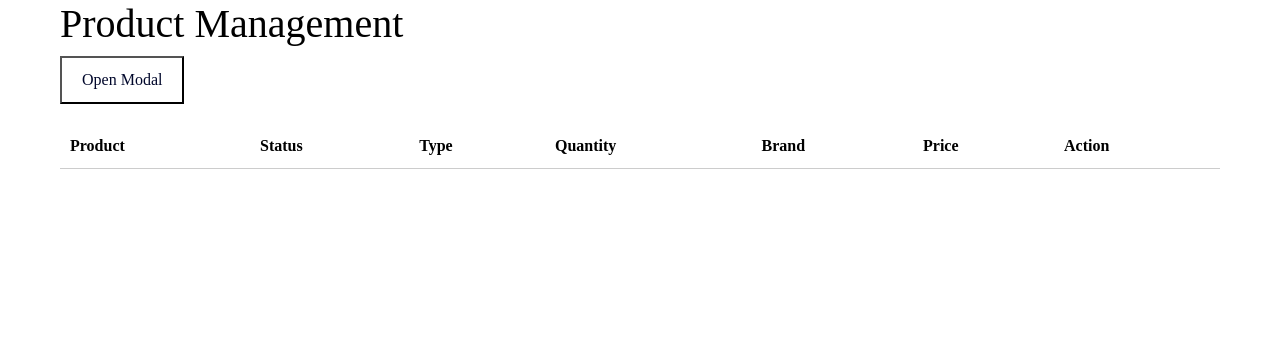
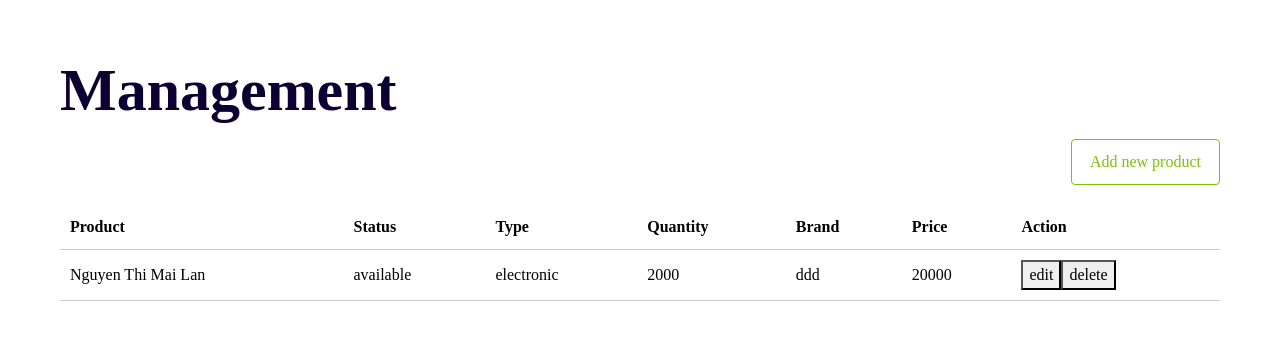
Before and after one commit to Lanng21/pactice-react-training, a React (Vite) app: page / in a window 1280 px wide. Shown: the top 340 px of the page. Built offline with nearby package versions, Linux system fonts and the light colour scheme; data requests are answered from the project's data file.

Commit message:
implement crud product

```diff
--- a/db.json
+++ b/db.json
@@ -1,3 +1,14 @@
 {
-  "products": []
+  "products": [
+    {
+      "name": "Nguyen  Thi  Mai Lan",
+      "quantity": "2000",
+      "price": "20000",
+      "status": "available",
+      "type": "electronic",
+      "brand": "ddd",
+      "brandImage": "",
+      "id": 1693128399752
+    }
+  ]
 }
--- a/package.json
+++ b/package.json
@@ -10,12 +10,14 @@
     "prepare": "husky install"
   },
   "dependencies": {
+    "@reduxjs/toolkit": "^1.9.5",
     "@vitejs/plugin-react": "^2.2.0",
     "axios": "^1.4.0",
     "bootstrap": "^5.2.2",
     "react": "^18.2.0",
     "react-bootstrap": "^2.5.0",
     "react-dom": "^18.2.0",
+    "react-redux": "^8.1.2",
     "react-router-dom": "^6.4.3",
     "vite": "^3.2.0"
   },
--- a/src/components/Table/index.tsx
+++ b/src/components/Table/index.tsx
@@ -1,34 +1,34 @@
-import React from 'react';
+import React, { memo } from 'react';
+// types
 import { IProduct } from '../../types/Product';
 
-interface TableProps {
-  products: IProduct[];
+interface Column {
+  key: string;
+  header: string;
+  render: (data: IProduct) => React.ReactNode;
 }
 
-function Table({ products }: TableProps) {
+interface TableProps {
+  columns: Column[];
+  data: IProduct[];
+}
+
+function Table({ columns, data }: TableProps) {
   return (
     <table>
       <thead>
         <tr>
-          <th>Product</th>
-          <th>Status</th>
-          <th>Type</th>
-          <th>Quantity</th>
-          <th>Brand</th>
-          <th>Price</th>
-          <th>Action</th>
+          {columns.map((column) => (
+            <th key={column.key}>{column.header}</th>
+          ))}
         </tr>
       </thead>
       <tbody>
-        {products.map((product) => (
-          <tr key={product.id}>
-            <td>{product.name}</td>
-            <td>{product.quantity}</td>
-            <td>{product.price}</td>
-            <td>{product.status}</td>
-            <td>{product.type}</td>
-            <td>{product.brand}</td>
-            <td>{product.brandImage}</td>
+        {data.map((row) => (
+          <tr key={row.id}>
+            {columns.map((column) => (
+              <td key={column.key}>{column.render(row)}</td>
+            ))}
           </tr>
         ))}
       </tbody>
@@ -36,4 +36,4 @@ function Table({ products }: TableProps) {
   );
 }
 
-export default Table;
+export default memo(Table);
--- a/src/main.tsx
+++ b/src/main.tsx
@@ -1,11 +1,15 @@
 import React from 'react';
 import ReactDOM from 'react-dom/client';
+import { Provider } from 'react-redux';
+import store from './store/product/store';
 import App from './App';
 import 'bootstrap/dist/css/bootstrap.min.css';
 import './stylesheets/main.scss';
 
 ReactDOM.createRoot(document.getElementById('root') as HTMLElement).render(
   <React.StrictMode>
-    <App />
+    <Provider store={store}>
+      <App />
+    </Provider>
   </React.StrictMode>,
 );
--- a/src/pages/Home/index.tsx
+++ b/src/pages/Home/index.tsx
@@ -1,14 +1,44 @@
-import React, { useState } from 'react';
+import React, { useState, useEffect } from 'react';
+import { useDispatch, useSelector } from 'react-redux';
+// store
+import {
+  setProducts,
+  addProduct,
+  deleteProduct,
+  updateProduct,
+} from '../../store/product/productSlice';
+import {
+  fetchProducts,
+  createProduct,
+  deleteProductFromServer,
+  updateProductOnServer,
+} from '../../store/product/api';
+import { RootState } from '../../store/product/store';
+import { IProduct } from '../../types/Product';
+
 // components
 import ModalForm from '../../components/Form';
 import Button from '../../components/Button';
-// types
-import { IProduct } from '../../types/Product';
 import Table from '../../components/Table';
 
 function Home() {
+  const dispatch = useDispatch();
+  const products = useSelector((state: RootState) => state.products);
+
   const [isModalOpen, setIsModalOpen] = useState(false);
-  const [products, setProducts] = useState<IProduct[]>([]);
+  const [selectedProduct, setSelectedProduct] = useState<IProduct | null>(null);
+
+  useEffect(() => {
+    async function fetchData() {
+      try {
+        const productsData: IProduct[] = await fetchProducts();
+        dispatch(setProducts(productsData));
+      } catch (error) {
+        throw new Error('Failed to fetch products');
+      }
+    }
+    fetchData();
+  }, [dispatch]);
 
   const openModal = () => {
     setIsModalOpen(true);
@@ -16,26 +46,115 @@ function Home() {
 
   const closeModal = () => {
     setIsModalOpen(false);
+    setSelectedProduct(null);
   };
 
-  const handleSubmit = (formData: IProduct) => {
-    const newProduct = {
-      ...formData,
-      id: Date.now(),
-    };
-    setProducts((prevProducts) => [...prevProducts, newProduct]);
+  const handleSubmit = async (formData: IProduct) => {
+    if (selectedProduct) {
+      try {
+        const updatedProduct: IProduct = {
+          ...selectedProduct,
+          ...formData,
+        };
+        await updateProductOnServer(updatedProduct);
+        dispatch(updateProduct(updatedProduct));
+      } catch (error) {
+        throw new Error('Failed to update product');
+      }
+    } else {
+      try {
+        const newProduct: IProduct = {
+          ...formData,
+          id: Date.now(),
+        };
+        await createProduct(newProduct);
+        dispatch(addProduct(newProduct));
+      } catch (error) {
+        throw new Error('Failed to create product');
+      }
+    }
+    closeModal();
   };
+
+  const handleEdit = (product: IProduct) => {
+    setSelectedProduct(product);
+    setIsModalOpen(true);
+  };
+
+  const handleDelete = async (productId: number) => {
+    try {
+      await deleteProductFromServer(productId);
+      dispatch(deleteProduct(productId));
+    } catch (error) {
+      throw new Error('Failed to delete product');
+    }
+  };
+
+  const columns = [
+    {
+      key: 'name',
+      header: 'Product',
+      render: (product: IProduct) => product.name,
+    },
+    {
+      key: 'status',
+      header: 'Status',
+      render: (product: IProduct) => product.status,
+    },
+    {
+      key: 'type',
+      header: 'Type',
+      render: (product: IProduct) => product.type,
+    },
+    {
+      key: 'quantity',
+      header: 'Quantity',
+      render: (product: IProduct) => product.quantity,
+    },
+    {
+      key: 'brand',
+      header: 'Brand',
+      render: (product: IProduct) => product.brand,
+    },
+    {
+      key: 'price',
+      header: 'Price',
+      render: (product: IProduct) => product.price,
+    },
+    {
+      key: 'action',
+      header: 'Action',
+      render: (product: IProduct) => (
+        <div className="action-buttons">
+          <button type="button" onClick={() => handleEdit(product)}>
+            edit
+          </button>
+          <button type="button" onClick={() => handleDelete(product.id)}>
+            delete
+          </button>
+        </div>
+      ),
+    },
+  ];
 
   return (
     <div className="container">
-      <h1>Product Management</h1>
-      <Button onClick={openModal}>Open Modal</Button>
+      <h1>Management</h1>
+      <div className="button-add">
+        <Button onClick={openModal}>Add new product</Button>
+      </div>
       {isModalOpen && (
         <div className="overlay">
-          <ModalForm onClose={closeModal} onSubmit={handleSubmit} />
+          <div className="overlay">
+            <ModalForm
+              onClose={closeModal}
+              onSubmit={handleSubmit}
+              selectedProduct={selectedProduct as IProduct}
+            />
+          </div>
         </div>
       )}
-      <Table products={products} />
+      <Table columns={columns} data={products} />
     </div>
   );
 }
--- /dev/null
+++ b/src/store/product/api.ts
@@ -0,0 +1,42 @@
+import axios from 'axios';
+import { IProduct } from '../../types/Product';
+
+const API_BASE_URL = 'http://localhost:5000';
+const api = axios.create({
+  baseURL: API_BASE_URL,
+});
+
+export const fetchProducts = async (): Promise<IProduct[]> => {
+  try {
+    const response = await api.get('/products');
+    return response.data;
+  } catch (error) {
+    throw new Error('Failed to fetch products');
+  }
+};
+export const createProduct = async (
+  productData: IProduct,
+): Promise<IProduct> => {
+  try {
+    const response = await api.post('/products', productData);
+    return response.data;
+  } catch (error) {
+    throw new Error('Failed to create product');
+  }
+};
+
+export const deleteProductFromServer = async (
+  productId: number,
+): Promise<void> => {
+  try {
+    await api.delete(`/products/${productId}`);
+  } catch (error) {
+    throw new Error('Failed to delete product');
+  }
+};
+
+export const updateProductOnServer = async (
+  product: IProduct,
+): Promise<void> => {
+  await api.put(`/products/${product.id}`, product);
+};
--- /dev/null
+++ b/src/store/product/productSlice.ts
@@ -0,0 +1,35 @@
+import { createSlice } from '@reduxjs/toolkit';
+import { IProduct } from '../../types/Product';
+
+const productSlice = createSlice({
+  name: 'products',
+  initialState: [] as IProduct[],
+  reducers: {
+    setProducts: (state, action) => {
+      return action.payload;
+    },
+    addProduct: (state, action) => {
+      state.push(action.payload);
+    },
+    deleteProduct: (state, action) => {
+      return state.filter((product) => product.id !== action.payload);
+    },
+    updateProduct: (state, action) => {
+      const updatedProductIndex = state.findIndex(
+        (product) => product.id === action.payload.id,
+      );
+
+      if (updatedProductIndex !== -1) {
+        const updatedProducts = [...state];
+        updatedProducts.splice(updatedProductIndex, 1, action.payload);
+        return updatedProducts;
+      }
+
+      return state;
+    },
+  },
+});
+
+export const { setProducts, addProduct, deleteProduct, updateProduct } =
+  productSlice.actions;
+export default productSlice.reducer;
--- /dev/null
+++ b/src/store/product/store.ts
@@ -0,0 +1,11 @@
+import { configureStore } from '@reduxjs/toolkit';
+import productReducer from './productSlice';
+
+const store = configureStore({
+  reducer: {
+    products: productReducer,
+  },
+});
+
+export type RootState = ReturnType<typeof store.getState>;
+export default store;
--- a/src/stylesheets/components/_form.scss
+++ b/src/stylesheets/components/_form.scss
@@ -5,6 +5,11 @@
     img {
       width: 100%;
       object-fit: cover;
+    }
+    button {
+      border: none;
+      background: #fff;
+      padding-bottom: 10px;
     }
   }
   form {
--- a/src/stylesheets/layouts/_header.scss
+++ b/src/stylesheets/layouts/_header.scss
@@ -4,11 +4,22 @@
   max-width: 1200px;
   margin: 0 auto;
   padding: 0 20px;
-  .header {
+  h1 {
     margin-top: 50px;
     font-weight: 700;
     font-size: 60px;
     line-height: 81px;
     color: #0c0033;
   }
+
+  .button-add {
+    display: flex;
+    justify-content: flex-end;
+    Button {
+      border: 1px solid #7fc008;
+      color: #7fc008;
+      border-radius: 4px;
+      padding: 10px 18px;
+    }
+  }
 }
```
Also changed, not shown: src/components/Form/index.tsx (+11 -7 lines), src/types/Product.ts (+8 -8 lines), 1 other file (tests, documents, lock files or other folders).
